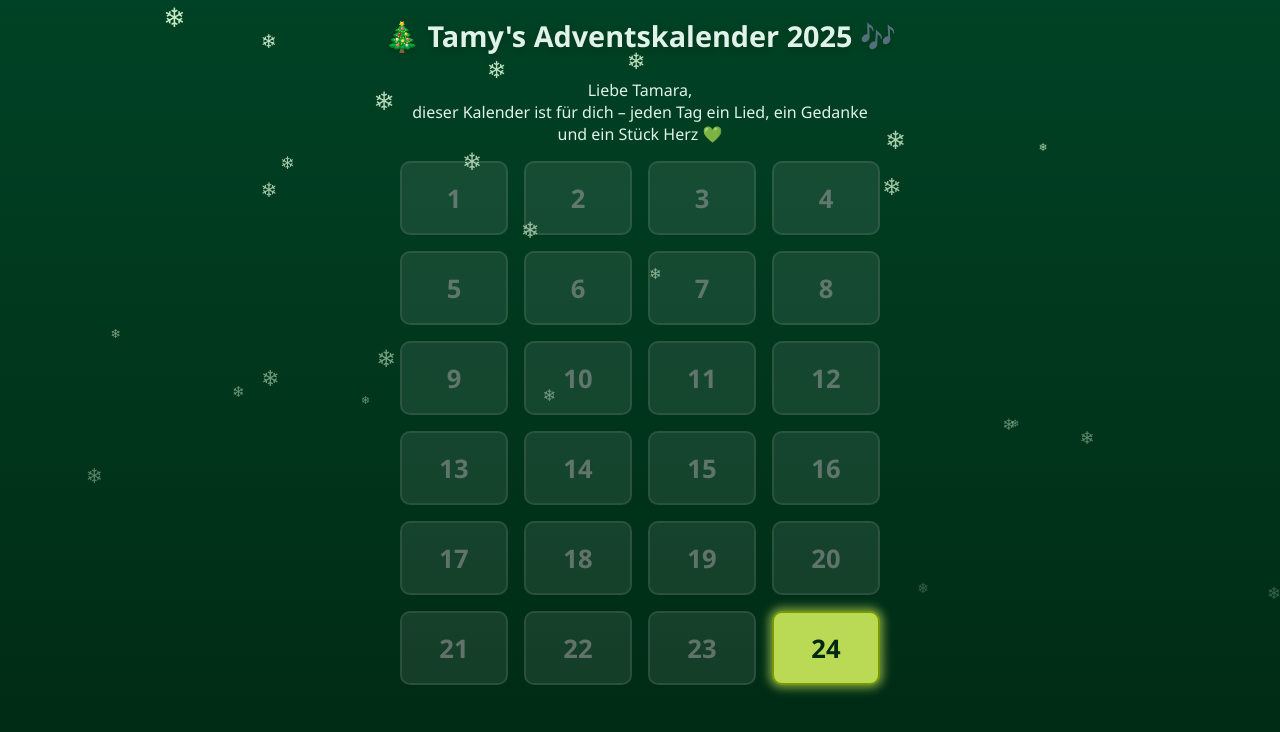
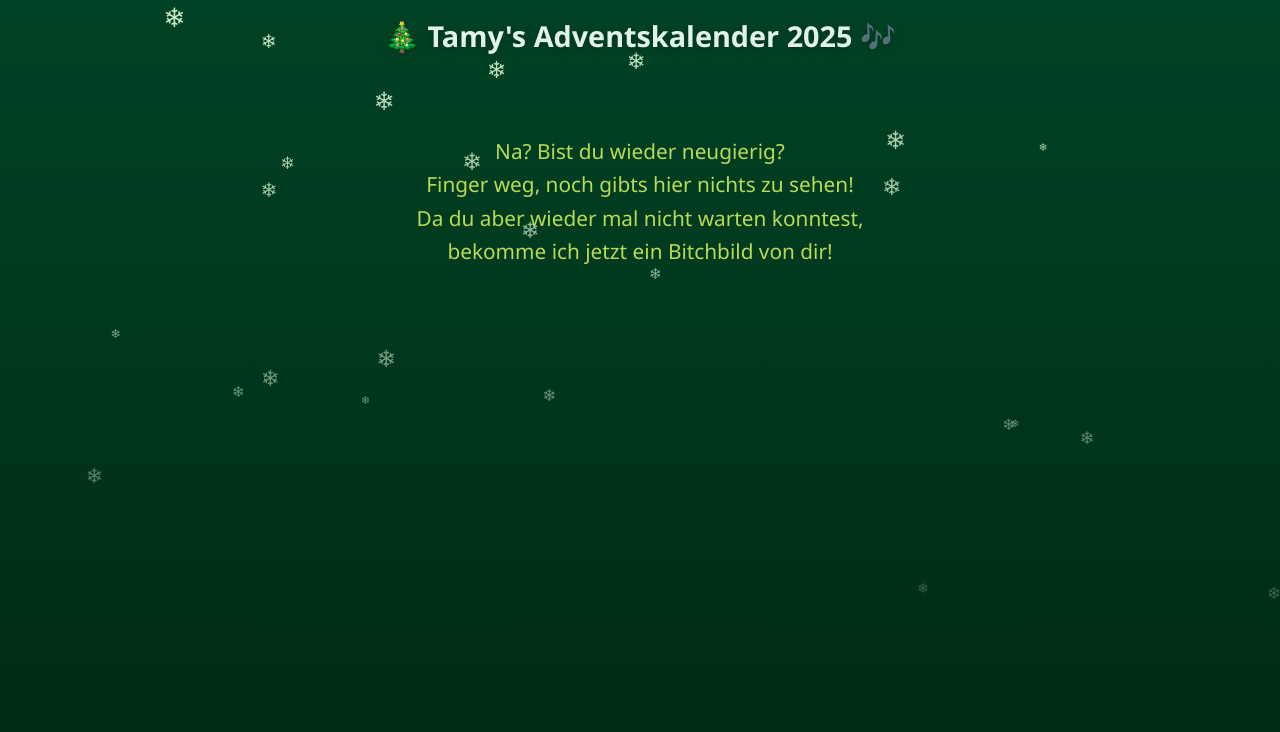
Before and after one commit to skss83/Adventskalender-2025, a plain HTML site: page index.html in a window 1280 px wide. Drawn offline with Linux system fonts and the light colour scheme.

Commit message:
Update index.html

```diff
--- a/index.html
+++ b/index.html
@@ -258,7 +258,7 @@
     const introText = document.getElementById("introText");
 
     // Testmodus: wenn true, alle Tage bis testDay sind anklickbar
-    const testMode = true;
+    const testMode = false;
     const testDay = 24;
 
     const today = new Date();
```
